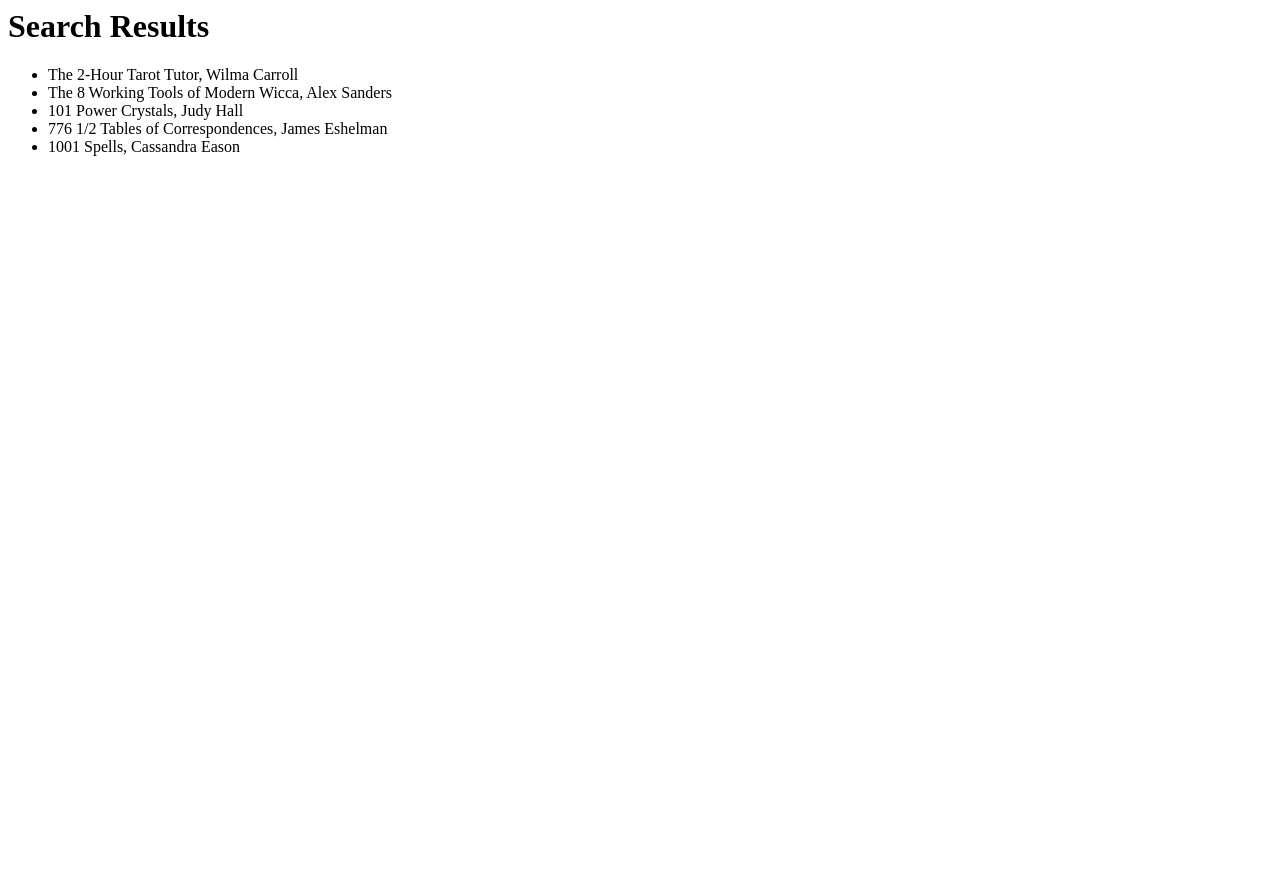
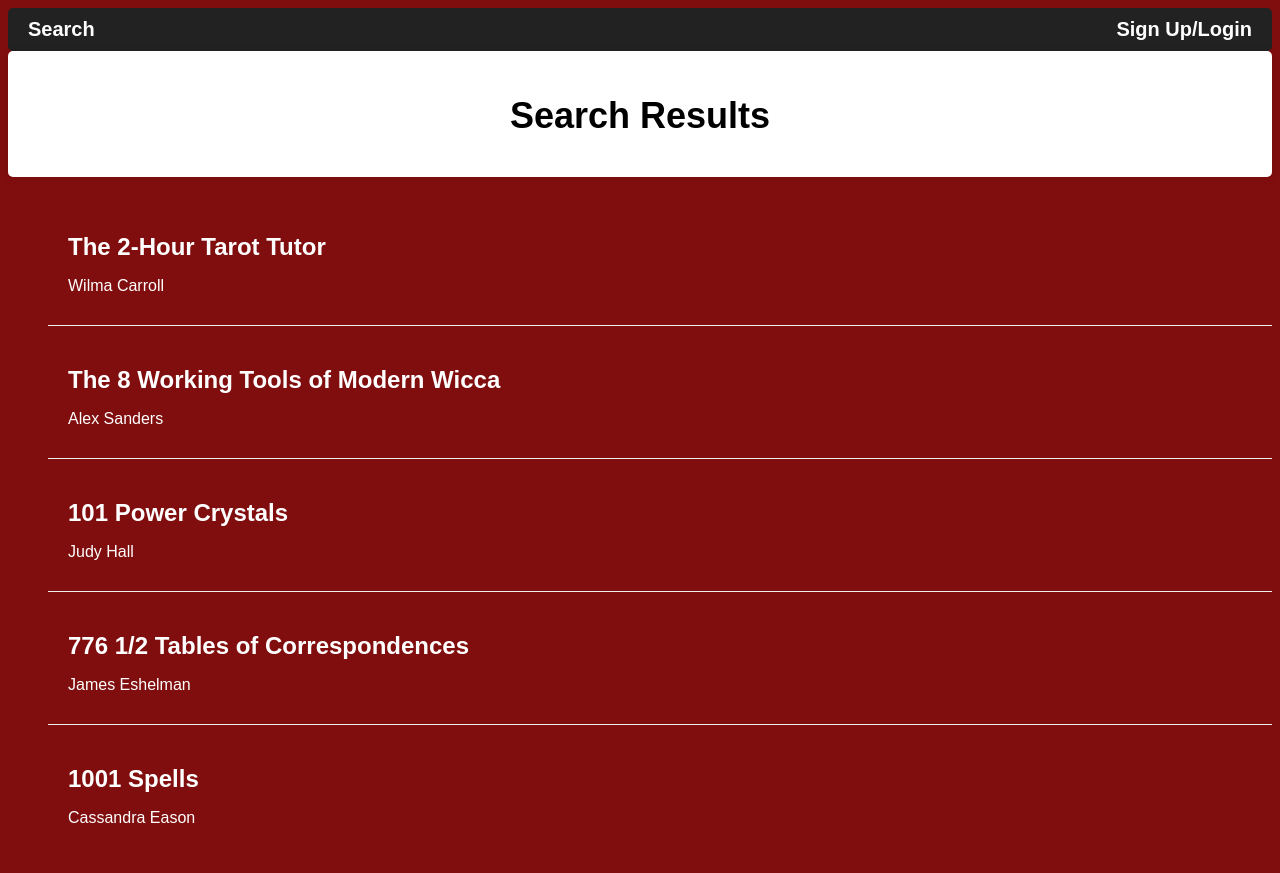
Before and after one commit to AlexiosEC/LibMS, a Django app: template BookSearchProject/templates/search_results.html in a window 1280 px wide. Before the commit the page ends 156 px from the top, so only its background shows below. Run offline with Django 4.2, Linux system fonts and the light colour scheme; the template is opened without the code that fills it: values that come from a table or form of the project are taken from there, others are empty; data comes from the database, SQL or seed files in the repository.

Commit message:
Update search_results.html
Added css styling

```diff
--- a/BookSearchProject/templates/search_results.html
+++ b/BookSearchProject/templates/search_results.html
@@ -1,8 +1,28 @@
+{% load static %}
+<!DOCTYPE html>
+<html lang="en" dir="ltr">
+  <head>
+    <meta charset="utf-8">
+    <title>Search Results</title>
+    <link rel="stylesheet" href="{% static 'css/search/style.css' %}">
+  </head>
+  <body>
+    <div class="banner">
+        <a href="/" class="link">Search</a>
+        <a href="/login" class="link">Sign Up/Login</a>
+    </div>
+    <div class="container">
         <h1>Search Results</h1>
+    </div>
     <ul>
         {% for book in object_list %}
-    <li>
-        {{ book.title }}, {{ book.author }}
+        <li class="book-item">
+            <div>
+                <h2 class="book-title">{{ book.title }}</h2>
+                <p class="book-author">{{ book.author }}</p>
+            </div>
         </li>
         {% endfor %}
     </ul>
+    </body>
+</html>
```
Lines whose indentation alone changed are shown as unchanged.
